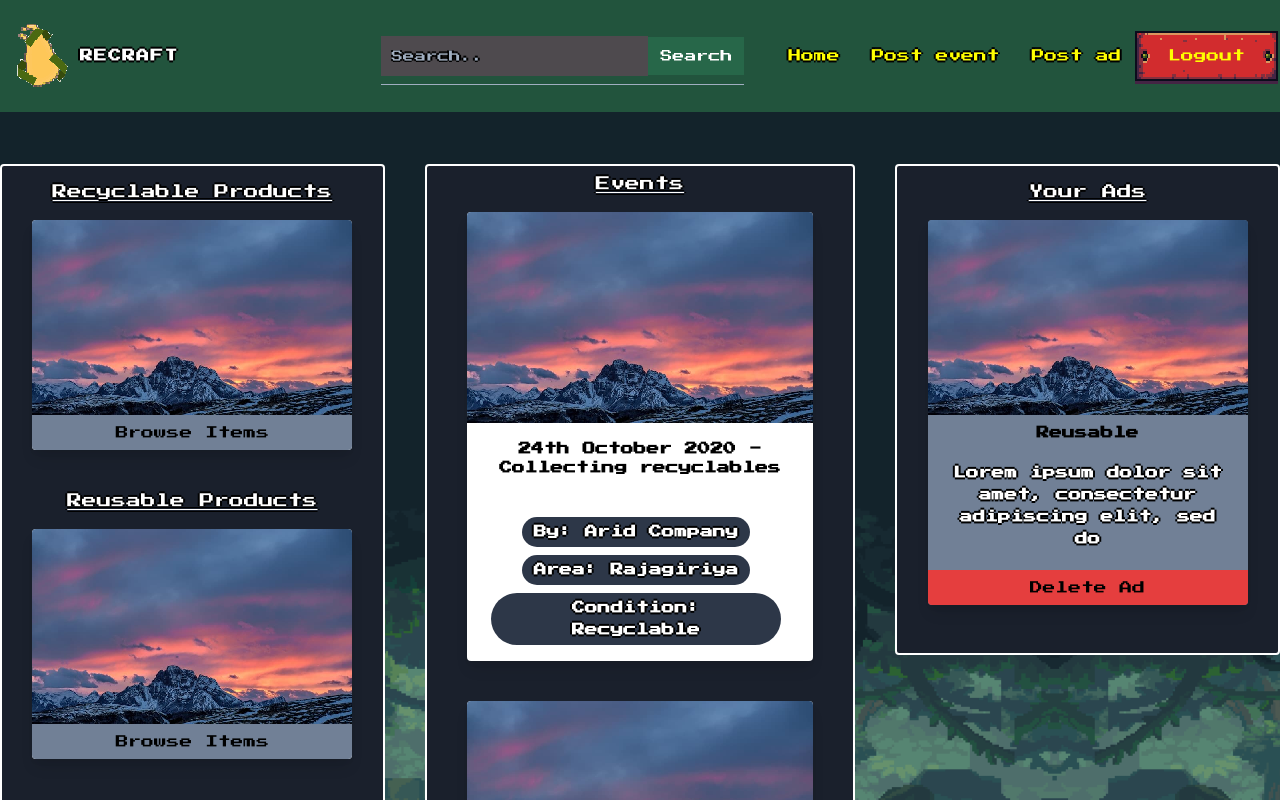
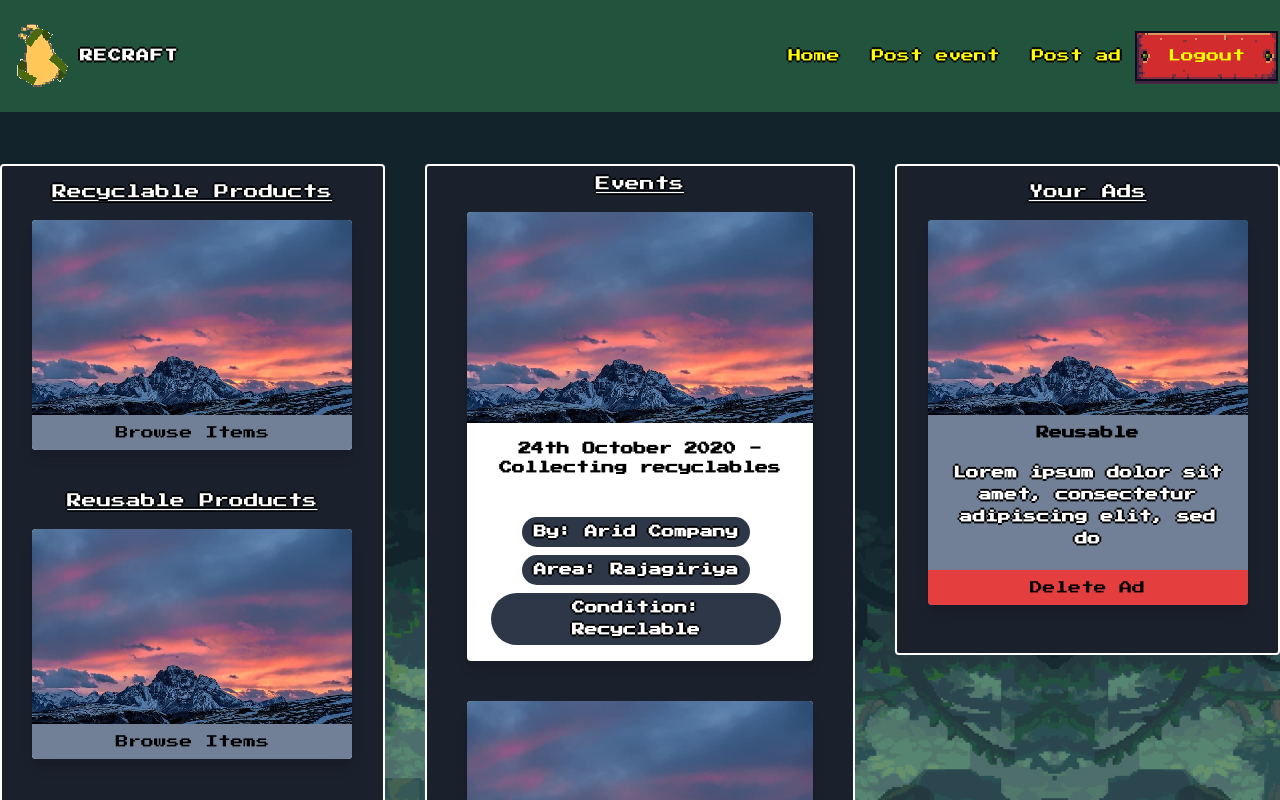
Before and after one commit to NethmiRodrigo/recraft, a React (Create React App) app: page / in a window 1280 px wide. Shown: the top 800 px of the page. Built offline with nearby package versions, Linux system fonts and the light colour scheme.

Commit message:
Removed search bar

```diff
--- a/src/components/Landing/landing.js
+++ b/src/components/Landing/landing.js
@@ -1,5 +1,5 @@
 import React from "react";
-import Navbar from "../common/Navbar/navbar";
+import Navbar from "../common/NavBar/navbar";
 
 const Landing = (props) => {
 	return (
--- a/src/components/common/NavBar/navbar.js
+++ b/src/components/common/NavBar/navbar.js
@@ -22,21 +22,6 @@ const Navbar = (props) => {
 					</a>
 					<div>
 						<ul className="flex items-center">
-							<li className="p-2 mx-4">
-								<div className="flex items-center border-b border-gray-500 py-2">
-									<input
-										className="appearance-none bg-transparent border-none w-full text-gray-700 py-1 px-2 leading-tight focus:outline-none"
-										type="text"
-										placeholder="Search.."
-									/>
-									<button
-										className="flex-shrink-0 bg-green-800 hover:bg-green-500 border-4 border-green-800 hover:border-green-500 text-white py-1 px-2 text-xs"
-										type="button"
-									>
-										Search
-									</button>
-								</div>
-							</li>
 							<li className="mx-3">
 								<a href="/">Home</a>
 							</li>
```
